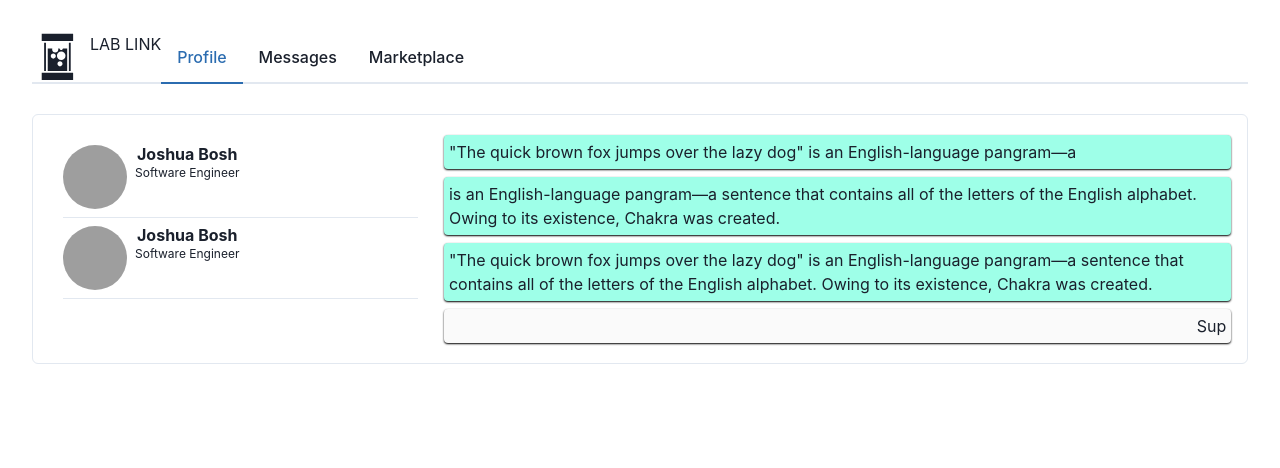
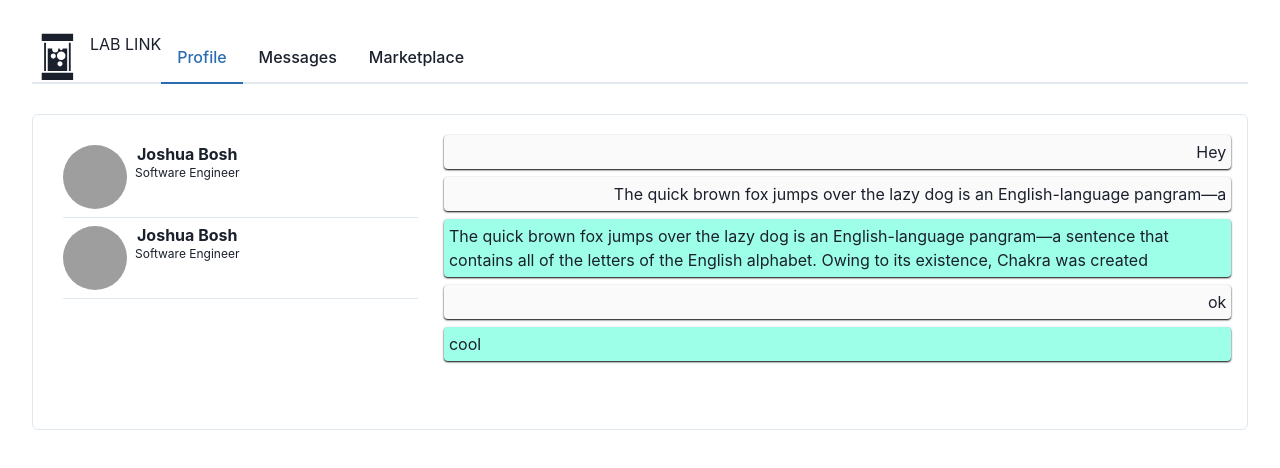
Before and after one commit to lab-link/lab-link-web-app, a React (Vite) app: page /messages in a window 1280 px wide. Shown: the top 468 px of the page. Built offline with nearby package versions, Linux system fonts and the light colour scheme; grey boxes are pictures that could not be loaded.

Commit message:
user's can now view a scrollable chat as well as add onto messages

```diff
--- a/src/pages/messages.jsx
+++ b/src/pages/messages.jsx
@@ -1,8 +1,40 @@
-import {Flex, SimpleGrid, Tabs, TabList, Tab, TabPanels, TabPanel, Image, Card, Box, Heading, CardFooter, VStack, Stack, Text, Avatar} from '@chakra-ui/react'
+import {Flex, Card, Box, Heading, VStack, Stack, Text, Avatar,
+    InputGroup, Input, InputLeftElement, Button
+} from '@chakra-ui/react'
+import React, { useState } from 'react';
 
 import MessageChat from '../components/messages/MessageChat';
+import getCurrentDateTime from '../utils/DateUtil';
 
 function Messages() {
+    const [messagesArr, setMessagesArr] = React.useState([
+        {
+            text: "Hey",
+            isRecipient: false,
+            timestamp: '2023-12-02 10:08:20.0'
+        },
+        {
+            text: "The quick brown fox jumps over the lazy dog is an English-language pangram—a",
+            isRecipient: false,
+            timestamp: '2023-12-02 10:08:21.0'
+        },
+        {
+            text: "The quick brown fox jumps over the lazy dog is an English-language pangram—a sentence that contains all of the letters of the English alphabet. Owing to its existence, Chakra was created",
+            isRecipient: true,
+            timestamp: '2023-12-02 10:09:20.0'
+        },
+        {
+            text: "ok",
+            isRecipient: false,
+            timestamp: '2023-12-02 10:10:20.0'
+        },
+        {
+            text: "cool",
+            isRecipient: true,
+            timestamp: '2023-12-02 10:10:24.0'
+        },
+    ])
+
     const profile_data={
         name: "Josh Smosh",
         title: "Software Engineer",
@@ -11,6 +43,26 @@ function Messages() {
         years: "2 Years",
         skills: ['Programming', 'AI', 'Mentoring']
       }
+    const [isMessageSent, setIsMessageSent] = React.useState(false)
+    const [value, setValue] = React.useState('')
+
+    const handleChange = (event) =>{
+        setValue(event.target.value)
+    }
+
+    function sendMessage(){
+
+        console.log('value: ', value)
+        if(value !== ''){
+            var joined = messagesArr.concat({text: value, isRecipient: false, timestamp: getCurrentDateTime()});
+            setMessagesArr(joined)
+
+            // console.log(this.state.messagesArr)
+            setValue('')
+        }
+
+    }
+
 
     return (
         <Card
@@ -49,16 +101,27 @@ function Messages() {
                 </Stack>
                 <hr />
             </VStack>
-            <Flex flex={7} minH='auto'>
+            <Flex flex={7} height="80%" className="message-chat">
                 <VStack mt="20px" mb="20px">
-                <Text className='message-box' ml='20px'>"The quick brown fox jumps over the lazy dog" is an English-language pangram—a</Text>
-  <Text className='message-box' ml='20px'>is an English-language pangram—a
-  sentence that contains all of the letters of the English alphabet. Owing to
-  its existence, Chakra was created.</Text>
-  <Text className='message-box' ml='20px'>"The quick brown fox jumps over the lazy dog" is an English-language pangram—a
-  sentence that contains all of the letters of the English alphabet. Owing to
-  its existence, Chakra was created.</Text>
-                <Text className='message-box message-box--sender' textAlign='right' ml='20px'>Sup</Text>
+                    {
+                        messagesArr.map((message) => {
+                            let added_style = message.isRecipient == false ? 'message-box--sender' : '';
+                            return (<Text key={message.timestamp} className={`message-box ${added_style}`} ml='20px'>{message.text}</Text>);
+                        })
+                    }
+                    <InputGroup size='md' width="95%">
+                        <InputLeftElement width='4.5rem'>
+                            <Button h='1.75rem' size='sm' onClick={sendMessage}>
+                                Send
+                            </Button>
+                        </InputLeftElement>
+                        <Input
+                            pl='100px'
+                            placeholder='Send Message'
+                            value={value}
+                            onChange={handleChange}
+                        />
+                    </InputGroup>
                 </VStack>
             </Flex>
         </Flex>
--- a/src/styles/message.css
+++ b/src/styles/message.css
@@ -13,3 +13,6 @@
     background-color:#FAFAFA !important;
     text-align: right !important;
 }
+.message-chat{
+    overflow-y: scroll;
+}
--- /dev/null
+++ b/src/utils/DateUtil.js
@@ -0,0 +1,19 @@
+export default function getCurrentDateTime() {
+    const now = new Date();
+
+    // Get the date components
+    const year = now.getFullYear();
+    const month = String(now.getMonth() + 1).padStart(2, '0'); // Months are 0-indexed, so add 1 and pad with '0' if needed
+    const day = String(now.getDate()).padStart(2, '0');
+
+    // Get the time components
+    const hours = String(now.getHours()).padStart(2, '0');
+    const minutes = String(now.getMinutes()).padStart(2, '0');
+    const seconds = String(now.getSeconds()).padStart(2, '0');
+    const milliseconds = String(now.getMilliseconds()).padStart(3, '0');
+
+    // Combine the components into the desired format
+    const formattedDateTime = `${year}-${month}-${day} ${hours}:${minutes}:${seconds}.${milliseconds}`;
+
+    return formattedDateTime;
+  }
```
